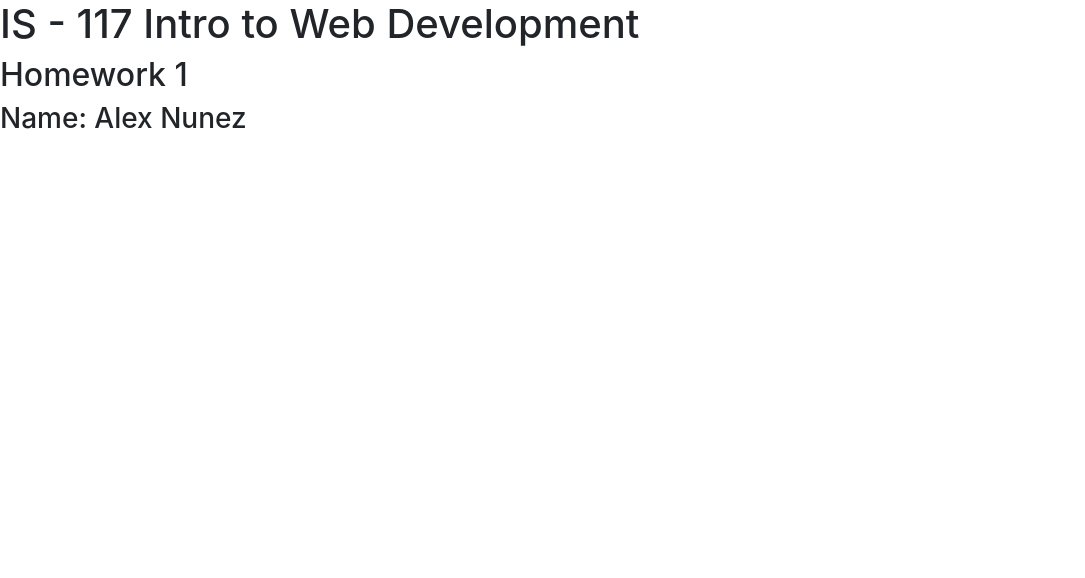
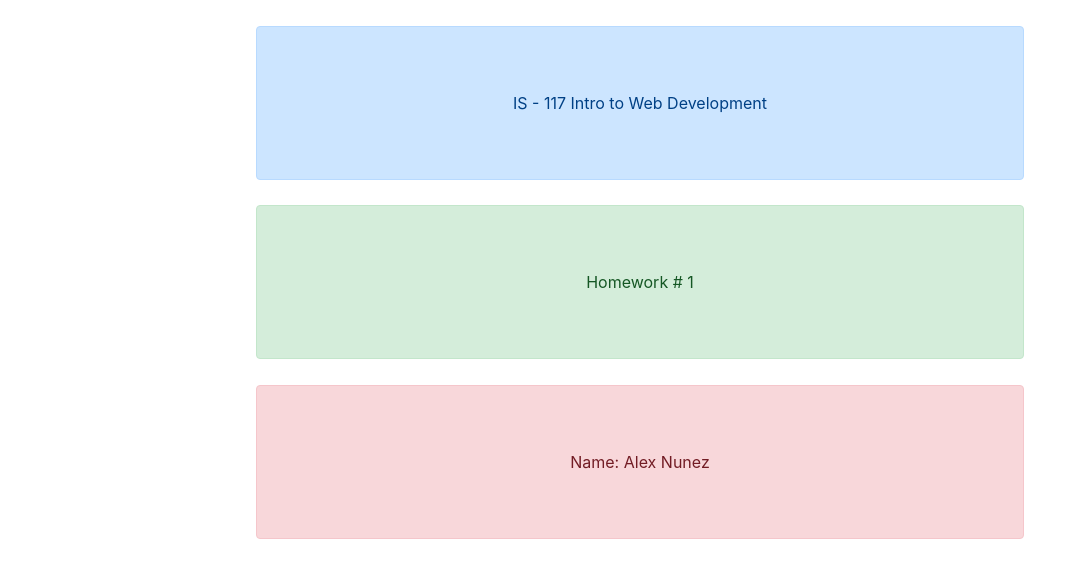
Before and after one commit to an74njit/Homework1, a plain HTML site: page index.html in a window 1280 px wide. Shown: the whole page, without its empty margins (0-1085 px from the left). Drawn offline with nearby package versions, Linux system fonts and the light colour scheme.

Commit message:
Feature: 3 Rows on homepage

```diff
--- a/index.html
+++ b/index.html
@@ -11,11 +11,28 @@
     <link rel="stylesheet" href="css/bootstrap.css">
 
     <title>IS - 117</title>
+    <style>
+        .column{
+            text-align: center;
+            width: 60%;
+            margin: 2% auto;
+            padding: 5% 5%;
+        }
+    </style>
 </head>
 <body>
-<h1>IS - 117 Intro to Web Development </h1>
-<h2>Homework 1</h2>
-<h3>Name: Alex Nunez</h3>
+
+<div class="alert alert-primary column" role="alert">
+    IS - 117 Intro to Web Development
+</div>
+
+<div class="alert alert-success column" role="alert">
+    Homework # 1
+</div>
+<div class="alert alert-danger column" role="alert">
+    Name: Alex Nunez
+</div>
+
 <!-- Optional JavaScript -->
 <!-- jQuery first, then Popper.js, then Bootstrap JS -->
 <script src="https://code.jquery.com/jquery-3.5.1.slim.min.js" integrity="sha384-DfXdz2htPH0lsSSs5nCTpuj/zy4C+OGpamoFVy38MVBnE+IbbVYUew+OrCXaRkfj" crossorigin="anonymous"></script>
```
